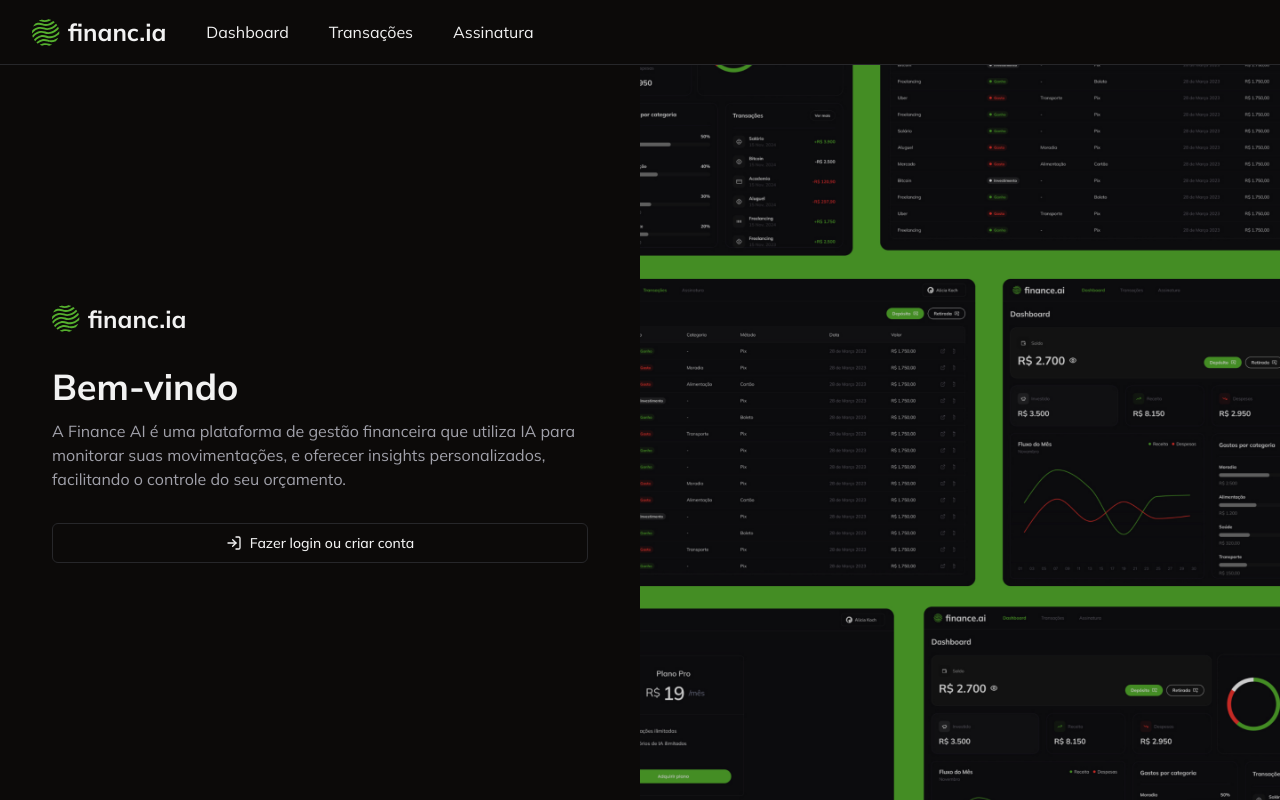
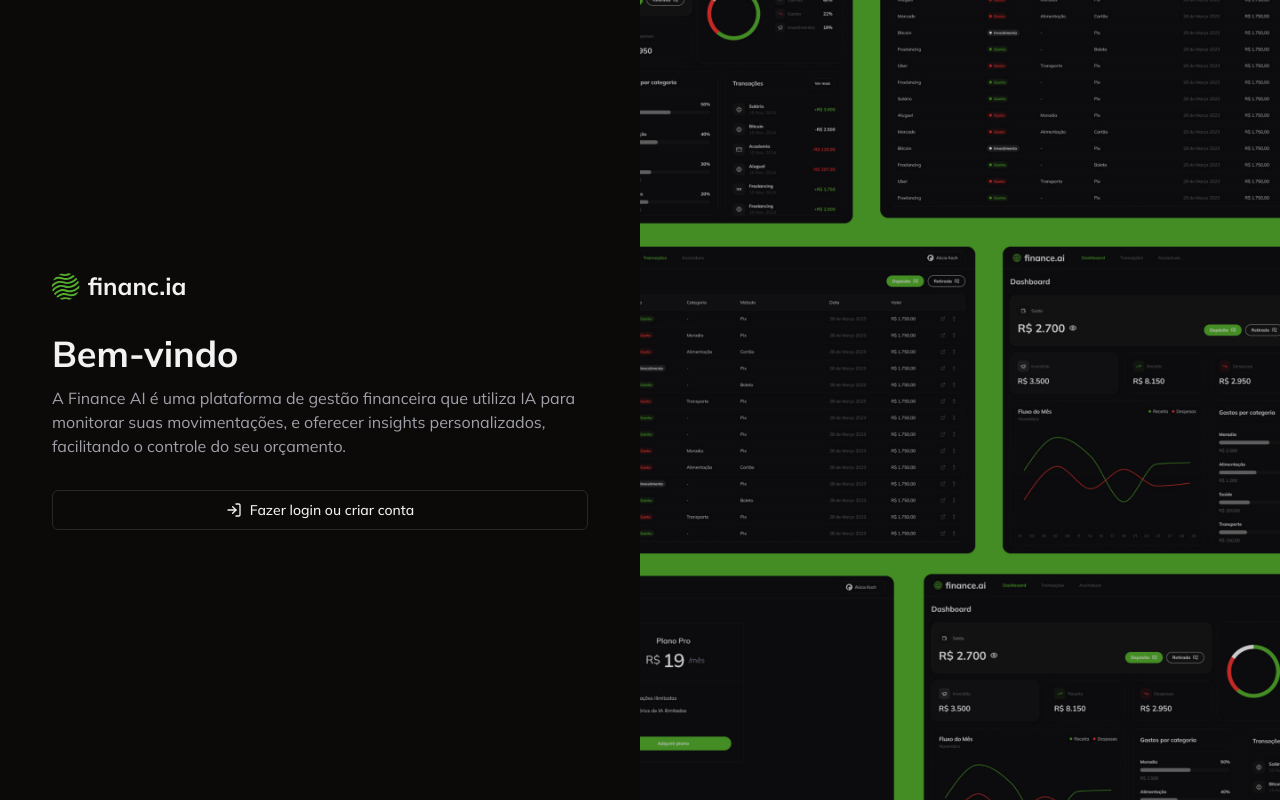
Before and after one commit to famgz/financ-ia, a Next.js app: page /login in a window 1280 px wide. Built offline with nearby package versions, Linux system fonts and the light colour scheme; no server answers.

Commit message:
fix: ensure navbar will only show in logged routes by creating route groups

```diff
--- /dev/null
+++ b/src/app/(site)/layout.tsx
@@ -0,0 +1,14 @@
+import Navbar from "@/components/navbar";
+
+export default function RootLayout({
+  children,
+}: Readonly<{
+  children: React.ReactNode;
+}>) {
+  return (
+    <>
+      <Navbar />
+      <main className="flex-1">{children}</main>
+    </>
+  );
+}
--- /dev/null
+++ b/src/app/(site)/subscription/page.tsx
@@ -0,0 +1,12 @@
+import { auth } from "@clerk/nextjs/server";
+import { redirect } from "next/navigation";
+
+export default async function SubscriptionPage() {
+  const { userId } = await auth();
+
+  if (!userId) {
+    redirect("/login");
+  }
+
+  return <div></div>;
+}
--- a/src/app/transactions/_columns/index.tsx
+++ b/src/app/(site)/transactions/_columns/index.tsx
@@ -1,6 +1,6 @@
 "use client";
 
-import TransactionTypeBadge from "@/app/transactions/_components/transaction-type-badge";
+import TransactionTypeBadge from "@/app/(site)/transactions/_components/transaction-type-badge";
 import { Button } from "@/components/ui/button";
 import UpsertTransactionDialog from "@/components/upsert-transaction-dialog";
 import {
--- a/src/app/transactions/page.tsx
+++ b/src/app/(site)/transactions/page.tsx
@@ -1,4 +1,4 @@
-import { transactionColumns } from "@/app/transactions/_columns";
+import { transactionColumns } from "@/app/(site)/transactions/_columns";
 import AddTransactionButton from "@/components/add-transaction-button";
 import { DataTable } from "@/components/ui/data-table";
 import { db } from "@/lib/prisma";
--- a/src/app/layout.tsx
+++ b/src/app/layout.tsx
@@ -3,7 +3,6 @@
 import type { Metadata } from "next";
 import { Mulish } from "next/font/google";
 import "./globals.css";
-import Navbar from "@/components/navbar";
 
 const mulish = Mulish({ subsets: ["latin"] });
 
@@ -25,11 +24,7 @@
     >
       <html lang="en">
         <body className={`${mulish.className} dark`}>
-          <div className="flex h-screen flex-col">
-            <Navbar />
-            <main className="flex-1">{children}</main>
-            {/* footer */}
-          </div>
+          <div className="flex h-screen flex-col">{children}</div>
         </body>
       </html>
     </ClerkProvider>
--- a/src/app/subscription/page.tsx
+++ /dev/null
@@ -1,3 +0,0 @@
-export default function SubscriptionPage() {
-  return <div></div>;
-}
```
Also changed, not shown: src/app/(site)/page.tsx (renamed from src/app/page.tsx), src/app/(site)/transactions/_components/transaction-type-badge.tsx (renamed from src/app/transactions/_components/transaction-type-badge.tsx).
